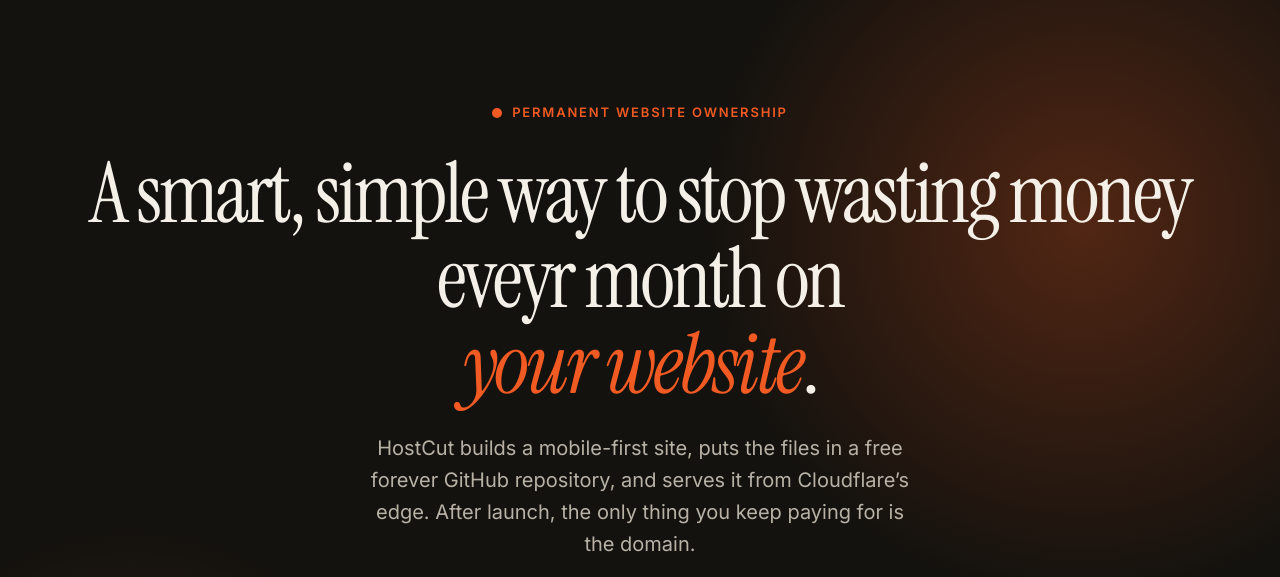
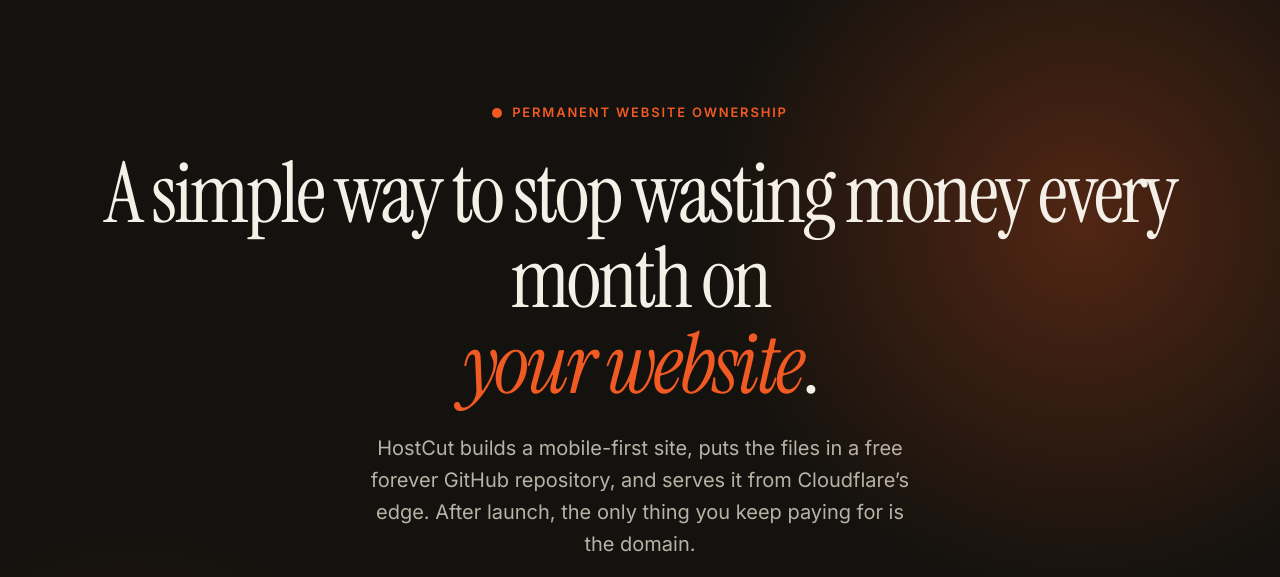
Before and after one commit to hostcut/test-my-website, a plain HTML site: page permanent-site.html in a window 1280 px wide. Shown: the top 577 px of the page. Drawn offline with Linux system fonts and the light colour scheme.

Commit message:
Fix typo in hero section text

```diff
--- a/permanent-site.html
+++ b/permanent-site.html
@@ -891,8 +891,8 @@
     <div class="hero-inner">
       <p class="hero-eyebrow">Permanent website ownership</p>
       <h1>
-        A smart, simple way to stop wasting money<br class="br-sm">
-        eveyr month on<br class="br-md">
+        A simple way to stop<br class="br-sm">
+        wasting money every month on<br class="br-md">
         <em>your website</em>.
       </h1>
       <p class="hero-lead">
```
